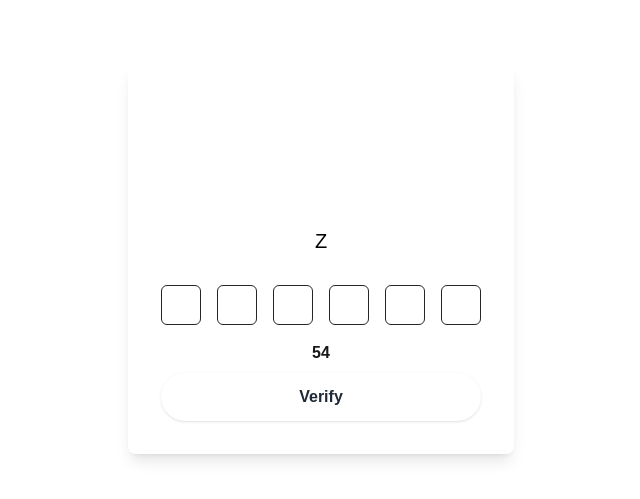
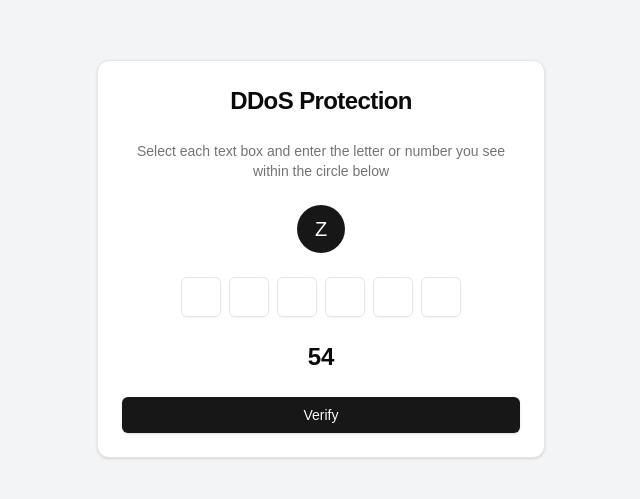
Before and after one commit to Namratha2604/Ddos-smart-India-Hack, a Next.js app: page / in a window 1280 px wide. Shown: the part 141-640 px from the top of the page, without its empty margins (319-959 px from the left). Built offline with nearby package versions, Linux system fonts and the light colour scheme.

Commit message:
changed UI

```diff
--- a/src/app/layout.tsx
+++ b/src/app/layout.tsx
@@ -25,7 +25,7 @@ export default function RootLayout({
   children: React.ReactNode;
 }>) {
   return (
-    <html lang="en" className="dark">
+    <html lang="en" className="">
       <body
         className={`${geistSans.variable} ${geistMono.variable} antialiased`}
       >
--- a/src/app/page.tsx
+++ b/src/app/page.tsx
@@ -1,37 +1,12 @@
 "use client";
+
 import { useRouter } from "next/navigation";
 import React, { useEffect, useState } from "react";
 import { createId } from "crypto-id";
-
-const VerificationPage = () => {
-  const [inputValues, setInputValues] = useState(Array(6).fill(""));
-  const [captchaChars, setCaptchaChars] = useState(generateCaptchaChars());
-  const [currentFocus, setCurrentFocus] = useState(0);
-  const getInitialTime = () => {
-    const storedSeconds = localStorage.getItem("seconds");
-
-    return {
-      seconds: storedSeconds ? parseInt(storedSeconds) : 59,
-    };
-  };
-
-  const [seconds, setSeconds] = useState(getInitialTime().seconds);
-  useEffect(() => {
-    const timerInterval = setInterval(() => {
-      if (seconds > 0) {
-        setSeconds(seconds - 1);
-      } else {
-        clearInterval(timerInterval);
-      }
-    }, 1000);
-
-    // Save the timer state to localStorage
-    localStorage.setItem("seconds", seconds.toString());
-
-    return () => clearInterval(timerInterval);
-  }, [seconds]);
-
-  const router = useRouter();
+import { Card, CardContent, CardHeader, CardTitle } from "@/components/ui/card";
+import { Input } from "@/components/ui/input";
+import { Button } from "@/components/ui/button";
+import { useToast } from "@/hooks/use-toast";
 
 function generateRandomChar() {
   const chars = "ABCDEFGHIJKLMNOPQRSTUVWXYZ0123456789";
@@ -42,72 +17,116 @@ const VerificationPage = () => {
   return Array.from({ length: 6 }, generateRandomChar);
 }
 
-  const handleInputChange = (e: any, index: any) => {
+export default function VerificationPage() {
+  const [inputValues, setInputValues] = useState<string[]>(Array(6).fill(""));
+  const [captchaChars, setCaptchaChars] = useState<string[]>(
+    generateCaptchaChars()
+  );
+  const [currentFocus, setCurrentFocus] = useState(0);
+  const [seconds, setSeconds] = useState(() => {
+    const storedSeconds = localStorage.getItem("seconds");
+    return storedSeconds ? parseInt(storedSeconds) : 59;
+  });
+
+  const router = useRouter();
+  const { toast } = useToast();
+
+  useEffect(() => {
+    const timerInterval = setInterval(() => {
+      setSeconds((prevSeconds) => {
+        if (prevSeconds > 0) {
+          localStorage.setItem("seconds", (prevSeconds - 1).toString());
+          return prevSeconds - 1;
+        }
+        clearInterval(timerInterval);
+        return 0;
+      });
+    }, 1000);
+
+    return () => clearInterval(timerInterval);
+  }, []);
+
+  const handleInputChange = (
+    e: React.ChangeEvent<HTMLInputElement>,
+    index: number
+  ) => {
     const value = e.target.value.toUpperCase();
-    const newInputValues = [...inputValues];
+    setInputValues((prev) => {
+      const newInputValues = [...prev];
       newInputValues[index] = value;
-    setInputValues(newInputValues);
+      return newInputValues;
+    });
+
+    // Move focus to the next input
+    if (value && index < 5) {
+      const nextInput = document.getElementById(`captcha-input-${index + 1}`);
+      nextInput?.focus();
+    }
   };
 
-  const handleFocus = (index: any) => {
-    setCurrentFocus(index);
-  };
-
-  const handleSubmit = (e: any) => {
+  const handleSubmit = (e: React.FormEvent) => {
     e.preventDefault();
     const correctSequence = captchaChars.join("");
     if (inputValues.join("") === correctSequence) {
-      alert("Solved!");
+      toast({
+        title: "Verification Successful",
+        description: "You have successfully solved the captcha.",
+      });
       const id = createId(52);
       router.replace(`/verify/${id}`);
     } else {
-      alert("Incorrect, try again!");
+      toast({
+        title: "Verification Failed",
+        description: "Incorrect captcha. Please try again.",
+        variant: "destructive",
+      });
+      setInputValues(Array(6).fill(""));
+      setCaptchaChars(generateCaptchaChars());
     }
   };
 
   return (
-    <div className="flex justify-center items-center min-h-screen">
-      <div className="flex flex-col items-center p-8 rounded-lg border border-white/20 backdrop-blur-lg shadow-lg bg-transparent">
-        <form onSubmit={handleSubmit} className="text-center w-full">
-          <h1 className="text-white text-2xl mb-4">DDos Protection</h1>
-          <p className="text-white mb-6">
-            Select each text box and enter the letter or <br /> number you see
-            within the circle below
+    <div className="flex justify-center items-center min-h-screen bg-gray-100 dark:bg-neutral-950">
+      <Card className="w-full max-w-md">
+        <CardHeader>
+          <CardTitle className="text-2xl text-center">
+            DDoS Protection
+          </CardTitle>
+        </CardHeader>
+        <CardContent>
+          <form onSubmit={handleSubmit} className="space-y-6">
+            <p className="text-center text-sm text-muted-foreground">
+              Select each text box and enter the letter or number you see within
+              the circle below
             </p>
-          <div className="mb-5 w-full flex justify-center">
-            <div className="bg-white text-black text-xl rounded-full w-12 h-12 flex items-center justify-center">
+            <div className="flex justify-center">
+              <div className="bg-primary text-primary-foreground text-xl rounded-full w-12 h-12 flex items-center justify-center">
                 {captchaChars[currentFocus]}
               </div>
             </div>
-          <div className="flex justify-center gap-4 mb-2">
+            <div className="flex justify-center gap-2">
               {inputValues.map((value, index) => (
-              <div key={index} className="">
-                <input
+                <Input
+                  key={index}
+                  id={`captcha-input-${index}`}
                   type="text"
                   maxLength={1}
                   value={value}
                   onChange={(e) => handleInputChange(e, index)}
-                  onFocus={() => handleFocus(index)}
-                  className="text-center text-black text-lg w-10 h-10 border rounded-md"
+                  onFocus={() => setCurrentFocus(index)}
+                  className="w-10 h-10 text-center text-lg"
                 />
-              </div>
               ))}
             </div>
-          <div className="h-10 rounded-full w-full flex items-center justify-center">
-            <span className="font-bold">
+            <div className="text-center font-bold text-2xl">
               {seconds.toString().padStart(2, "0")}
-            </span>
             </div>
-          <button
-            type="submit"
-            className="w-full h-12 bg-white text-gray-800 font-semibold rounded-full shadow hover:bg-gray-800 hover:text-white transition-colors duration-300"
-          >
+            <Button type="submit" className="w-full">
               Verify
-          </button>
+            </Button>
           </form>
-      </div>
+        </CardContent>
+      </Card>
     </div>
   );
-};
-
-export default VerificationPage;
+}
--- a/src/app/verify/[verifyId]/page.tsx
+++ b/src/app/verify/[verifyId]/page.tsx
@@ -58,7 +58,7 @@ export default function Component() {
   }
 
   return (
-    <div className="min-h-screen flex items-center justify-center p-4">
+    <div className="min-h-screen flex items-center justify-center p-4 bg-gray-100 dark:bg-neutral-950">
       <Card className="w-full max-w-xl">
         <CardHeader className="flex flex-row items-center justify-between space-y-0 pb-2">
           <CardTitle className="text-2xl font-bold flex items-center">
```
Lines whose indentation alone changed are shown as unchanged.
